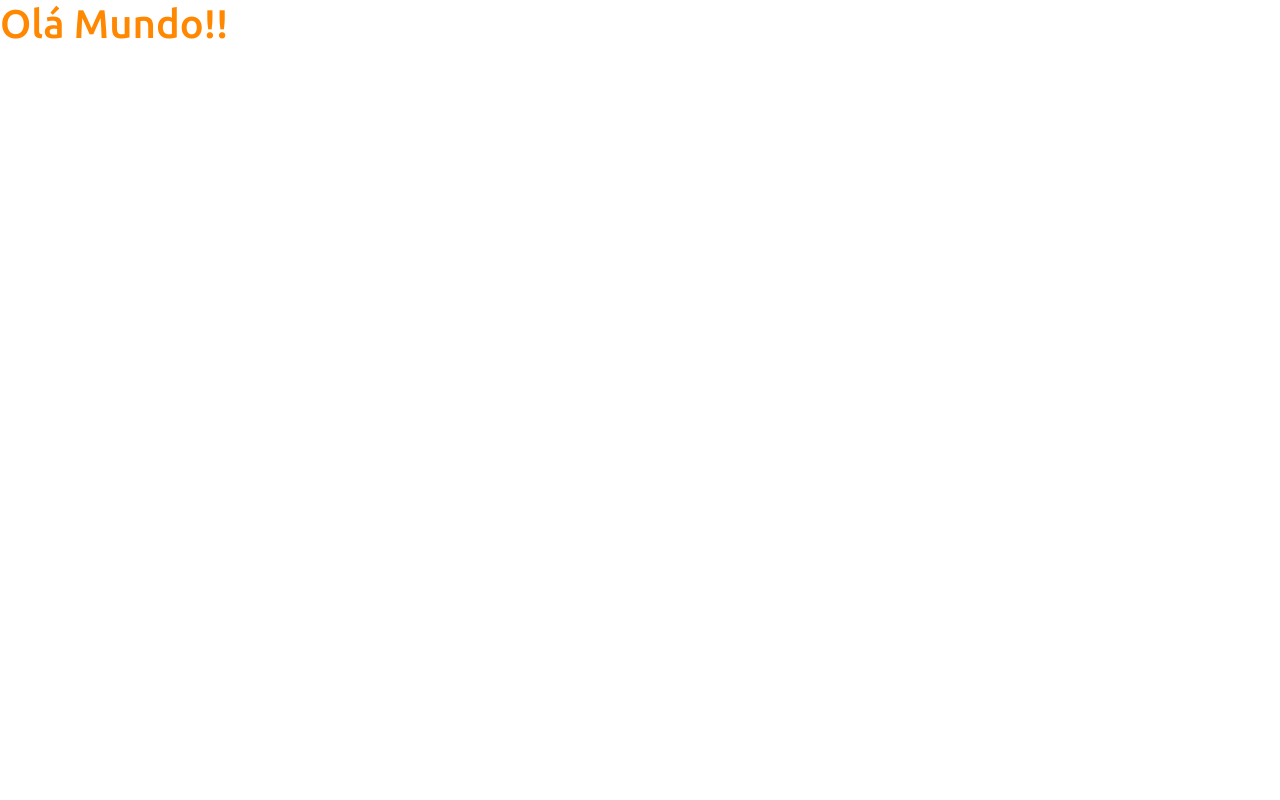
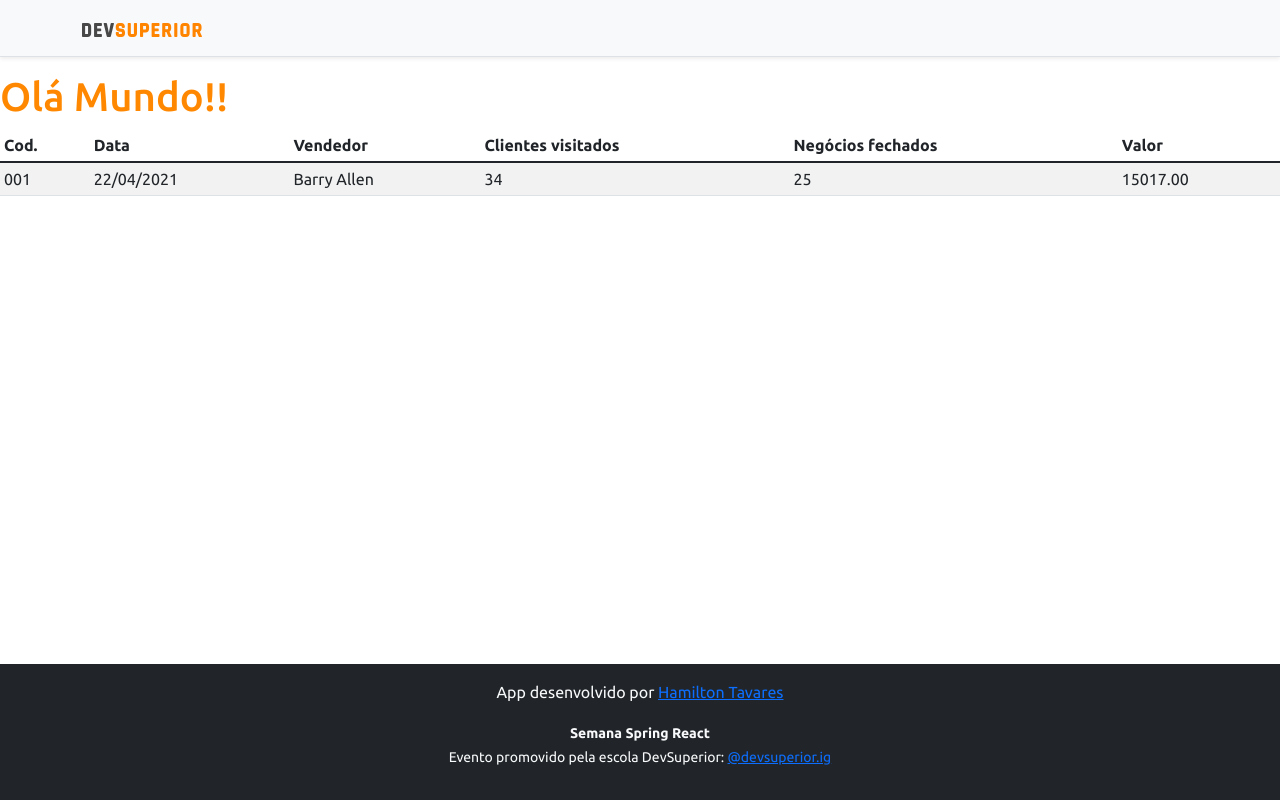
Before and after one commit to hamiltonft/Projeto-backend-frontend, a React (Create React App) app in the folder frontend/: page / in a window 1280 px wide. Built offline with nearby package versions, Linux system fonts and the light colour scheme.

Commit message:
Static Frontend ready

```diff
--- a/frontend/src/App.tsx
+++ b/frontend/src/App.tsx
@@ -1,9 +1,19 @@
-function App() {
-    return (
+import DataTable from "components/DataTable";
+import NavBar from "components/NavBar";
+import Rodape from "components/rodape";
+
+
+const App = () => {
+  return (
+    <>
+      <NavBar />
       <div>
-        <h1 className = "text-primary" >Olá Mundo!!</h1>
+        <h1 className="text-primary" >Olá Mundo!!</h1>
       </div>
-    );
-  }
+      <DataTable/>
+      <Rodape />
+    </>
+  );
+}
 
-  export default App;
+export default App;
--- /dev/null
+++ b/frontend/src/components/DataTable/index.tsx
@@ -0,0 +1,32 @@
+const DataTable = () => {
+    return (
+
+        <div className="table-responsive">
+            <table className="table table-striped table-sm">
+                <thead>
+                    <tr>
+                        <th>Cod.</th>
+                        <th>Data</th>
+                        <th>Vendedor</th>
+                        <th>Clientes visitados</th>
+                        <th>Negócios fechados</th>
+                        <th>Valor</th>
+                    </tr>
+                </thead>
+                <tbody>
+                    <tr>
+                        <td>001</td>
+                        <td>22/04/2021</td>
+                        <td>Barry Allen</td>
+                        <td>34</td>
+                        <td>25</td>
+                        <td>15017.00</td>
+                    </tr>
+                </tbody>
+            </table>
+        </div>
+
+    );
+}
+
+export default DataTable;
--- /dev/null
+++ b/frontend/src/components/NavBar/index.tsx
@@ -0,0 +1,14 @@
+import ImgDsDark from "assets/image/ds-dark.svg";
+const NavBar = () => {
+    return (
+        <div className="d-flex flex-column flex-md-row align-items-center p-3 px-md-4 mb-3 bg-light border-bottom shadow-sm">
+            <div className="container">
+                <nav className="my-2 my-md-0 mr-md-3">
+                    <img src={ImgDsDark} alt="DevSuperior" width="120" />
+                </nav>
+            </div>
+        </div>
+    );
+}
+
+export default NavBar;
--- /dev/null
+++ b/frontend/src/components/rodape/index.tsx
@@ -0,0 +1,15 @@
+const rodape = () => {
+    return (
+
+        <footer className="footer mt-auto py-3 bg-dark">
+            <div className="container">
+                <p className="text-light">App desenvolvido por <a href="http://www.linkedin.com/in/hamilton-f-tavares" target="_blank" rel="noreferrer">Hamilton Tavares</a></p>
+                <p className="text-light"><small><strong>Semana Spring React</strong><br />
+                    Evento promovido pela escola DevSuperior: <a href="https://instagram.com/devsuperior.ig" target="_blank" rel="noreferrer">@devsuperior.ig</a></small></p>
+            </div>
+        </footer>
+
+    );
+}
+
+export default rodape;
--- a/frontend/src/index.tsx
+++ b/frontend/src/index.tsx
@@ -3,7 +3,6 @@ import ReactDOM from 'react-dom';
 import 'bootstrap/dist/css/bootstrap.css';
 import 'assets/css/style.css';
 import App from './App';
-
 
 ReactDOM.render(
   <React.StrictMode>
```
Also changed, not shown: frontend/src/assets/image/ds-dark.svg (added).
